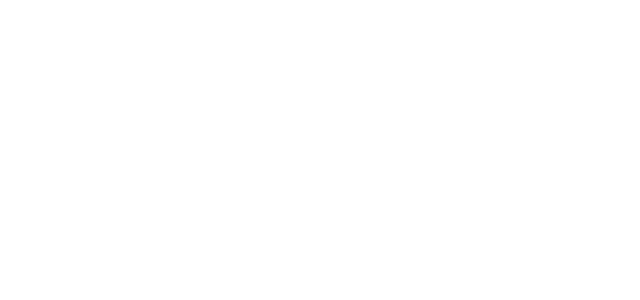
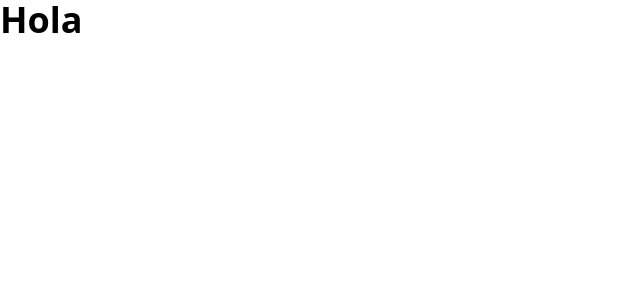
Before and after one commit to Riche2000/BORDADOS-WEB, a React (Create React App) app: page / in a window 1280 px wide. Shown: the top 300 px of the page, without its empty margins (0-640 px from the left). Built offline with nearby package versions, Linux system fonts and the light colour scheme.

Commit message:
Instalacion de react-icons

```diff
--- a/package.json
+++ b/package.json
@@ -8,6 +8,7 @@
     "@testing-library/user-event": "^13.5.0",
     "react": "^18.2.0",
     "react-dom": "^18.2.0",
+    "react-icons": "^4.7.1",
     "react-scripts": "5.0.1",
     "web-vitals": "^2.1.4"
   },
--- a/src/App.js
+++ b/src/App.js
@@ -1,7 +1,7 @@
 function App() {
   return (
     <div>
-
+      <h1 className="text-4xl font-bold">Hola</h1>
     </div>
   );
 }
```
Also changed, not shown: 1 other file (tests, documents, lock files or other folders).
